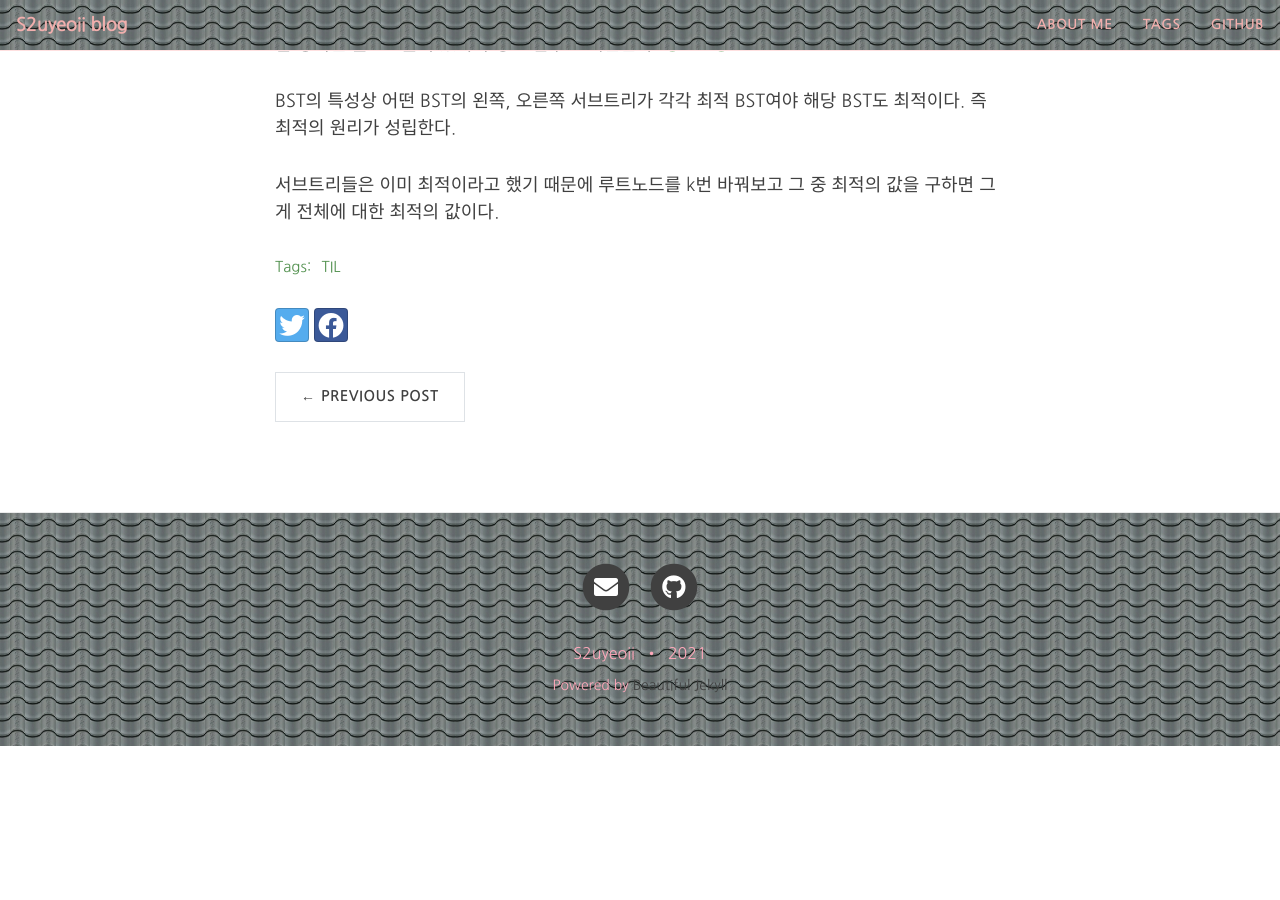
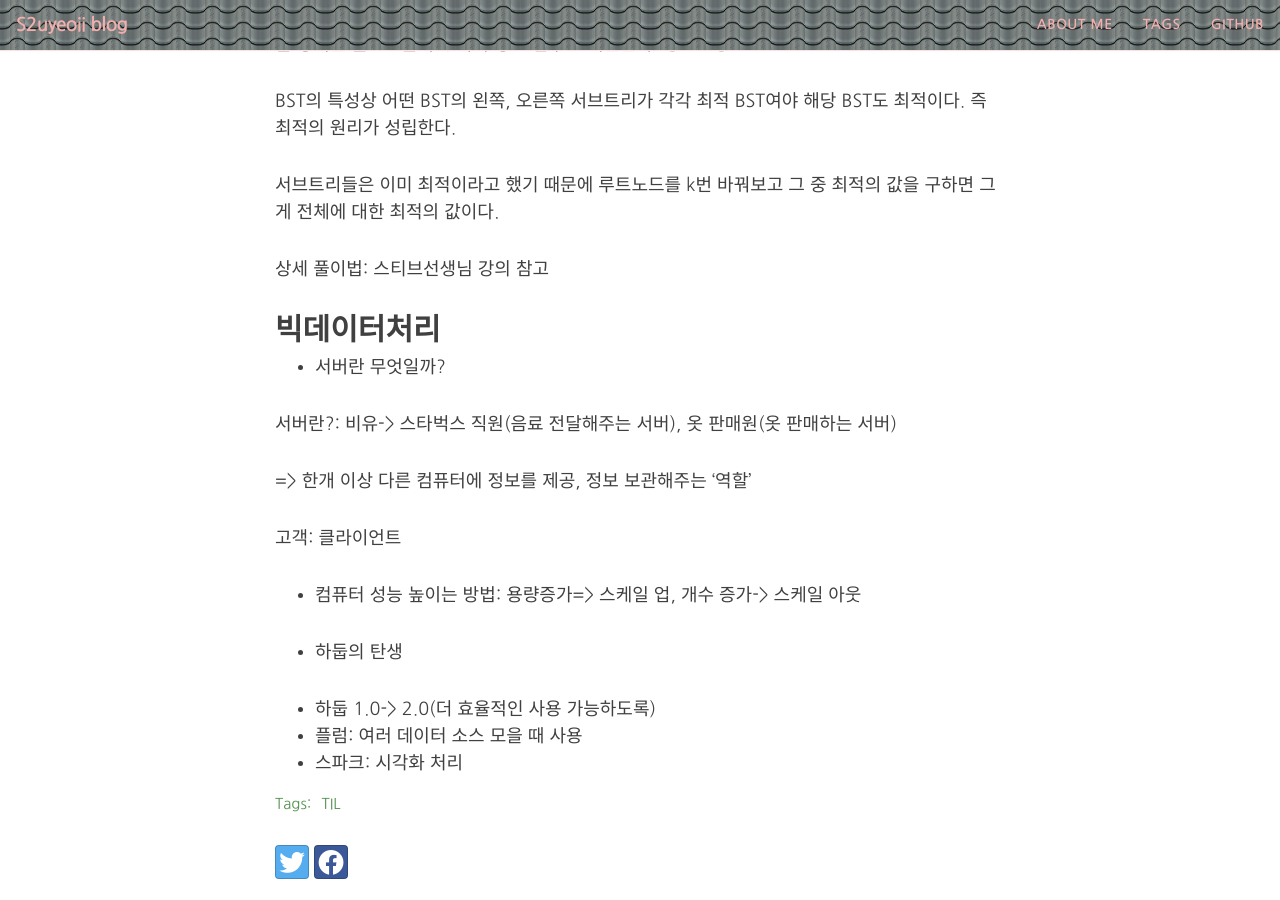
Before and after one commit to yeoneed/yeoneed.github.io, a Jekyll site: the page built from _posts/2021-03-22-TIl-0322.md, in a window 1280 px wide and 900 px high, scrolled down 576 px. Built offline with Jekyll 4.4.1, drawn with Linux system fonts in a browser that asks for light colours; nearby versions of some CDN libraries; some web fonts are replaced; comment, search, counter and statistics services are not loaded; before the commit the page ends 1322 px from its top, so only the background shows below that.

Commit message:
Update and rename 2021-03-22-TIl-0321.md to 2021-03-22-TIl-0322.md

```diff
--- a/_posts/2021-03-22-TIl-0321.md
+++ b/_posts/2021-03-22-TIl-0322.md
@@ -22,3 +22,22 @@
 BST의 특성상 어떤 BST의 왼쪽, 오른쪽 서브트리가 각각 최적 BST여야 해당 BST도 최적이다. 즉 최적의 원리가 성립한다.
 
 서브트리들은 이미 최적이라고 했기 때문에 루트노드를 k번 바꿔보고 그 중 최적의 값을 구하면 그게 전체에 대한 최적의 값이다.
+
+상세 풀이법: 스티브선생님 강의 참고
+
+## 빅데이터처리
+* 서버란 무엇일까?
+
+서버란?: 비유-> 스타벅스 직원(음료 전달해주는 서버), 옷 판매원(옷 판매하는 서버)
+
+=> 한개 이상 다른 컴퓨터에 정보를 제공, 정보 보관해주는 '역할'
+
+고객: 클라이언트
+
+* 컴퓨터 성능 높이는 방법: 용량증가=> 스케일 업, 개수 증가-> 스케일 아웃
+
+* 하둡의 탄생
+
+* 하둡 1.0-> 2.0(더 효율적인 사용 가능하도록)
+* 플럼: 여러 데이터 소스 모을 때 사용
+* 스파크: 시각화 처리
```
